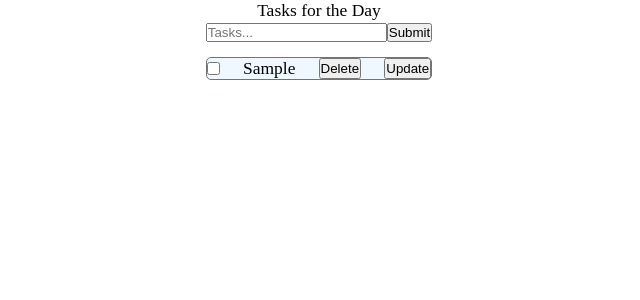
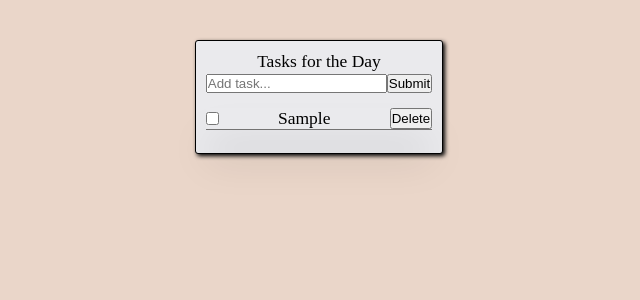
Before and after one commit to flor3z/newToDo, a React (Create React App) app: page / in a window 1280 px wide. Both pictures are taken after typing "Sample" into the empty fields and a click on the button "Submit". Shown: the top 300 px of the page, without its empty margins (321-961 px from the left). Built offline with nearby package versions, Linux system fonts and the light colour scheme.

Commit message:
edit feature 1.0 added and styles updated

```diff
--- a/src/components/Item.js
+++ b/src/components/Item.js
@@ -8,22 +8,30 @@ export default class Item extends React.Component {
   render() {
     // console.log(this.props.data.isCompleted);
     // console.log(this.props.id); //this is pulling as undefined...find a way to send it down properly,so that u can send it back up
-    console.log(this.props.isCompleted);
+    // console.log(this.props.isCompleted);
     const completedClass = this.props.isCompleted ? 'strike-out' : '';
     return (
       <li>
-        {/* swtiched from onClick to onChange for checkbox property...was return an error */}
+        {/* swtiched from onClick to onChange for checkbox property...was returning an error (line 18) */}
+        {/* Try giving the Span element the onClick for the Item Update so that it updates in place..? */}
         <div className="item-container">
           <input
             onChange={() => this.props.onClickComplete(this.props.id)}
             type="checkbox"
             checked={this.props.isCompleted}
           />
-          <span className={completedClass}>{this.props.task}</span>
+          <span
+            onClick={() => this.props.onClickEdit(this.props.id)}
+            className={completedClass}
+          >
+            {this.props.task}
+          </span>
           <button onClick={() => this.props.deleteItem(this.props.id)}>
             Delete
           </button>
-          <button>Update</button>
+          {/* <button onClick={() => this.props.onClickEdit(this.props.id)}>
+            Edit
+          </button> */}
         </div>
       </li>
     );
--- a/src/components/TodoList.js
+++ b/src/components/TodoList.js
@@ -16,6 +16,7 @@ export default class TodoList extends React.Component {
     this.addItem = this.addItem.bind(this);
     this.onClickComplete = this.onClickComplete.bind(this);
     this.deleteItem = this.deleteItem.bind(this);
+    this.onClickEdit = this.onClickEdit.bind(this);
   }
   onTextChangeHandler(event) {
     const { name, value } = event.target;
@@ -42,9 +43,8 @@ export default class TodoList extends React.Component {
       isCompleted: false,
       text: itemValue,
     };
-    //Pay Close attention to the way you created the newTodo! Remeber the Key names to properly select those values!!!!//
+    if (newTodo.text !== '') {
       const updatedList = [...this.state.itemList, newTodo];
-
       this.setState({
         itemList: updatedList,
         id: id + 1,
@@ -52,6 +52,9 @@ export default class TodoList extends React.Component {
         // isCompleted: false,
       });
     }
+    //Pay Close attention to the way you created the newTodo! Remeber the Key names to properly select those values!!!!//
+  }
+
   //Keep testing (if it doesnt equal the ID it stays in original list, if it DOES equal, it gets filtered out!)
   deleteItem(id) {
     const newList = this.state.itemList.filter((item) => item.id !== id);
@@ -59,6 +62,22 @@ export default class TodoList extends React.Component {
       itemList: newList,
     });
   }
+
+  onClickEdit(id) {
+    //First filter out the specific Item from the list that was clicked
+    const filterListItems = this.state.itemList.filter(
+      (item) => item.id !== id
+    );
+    //Second, I need to filter out the text of that item to edit it
+    const selectedItem = this.state.itemList.find((item) => item.id === id);
+    console.log(filterListItems, selectedItem);
+    this.setState({
+      itemList: filterListItems,
+      itemValue: selectedItem.text,
+      id: id,
+    });
+  }
+
   //Created this new method below for Updating the Checked property based on the specifc Item...still needs work on switching its isCompleted status..
   onClickComplete(id) {
     const newList = this.state.itemList.map((item) => {
@@ -90,7 +109,7 @@ export default class TodoList extends React.Component {
             value={this.state.itemValue}
             name="itemValue"
             type="text"
-            placeholder="Tasks..."
+            placeholder="Add task..."
             onChange={this.onTextChangeHandler}
           />
           <button onClick={this.addItem}>Submit</button>
@@ -105,6 +124,7 @@ export default class TodoList extends React.Component {
                   task={item.text}
                   onClickComplete={this.onClickComplete}
                   deleteItem={this.deleteItem}
+                  onClickEdit={this.onClickEdit}
                 />
               );
             })}
--- a/src/styles.css
+++ b/src/styles.css
@@ -2,6 +2,10 @@
   margin: 0;
   padding: 0;
   box-sizing: inherit;
+}
+body{
+  background-color: #ead6c9;
+
 }
 
 html {
@@ -12,7 +16,11 @@ html {
   position: center;
   text-align: center;
   font-size: 1.75rem;
-
+  border: 1px solid;
+  padding: 1rem;
+  border-radius: 3px;
+  box-shadow:  2px 2px 4px #000000;
+  background-color: rgb(234, 234, 237);
 }
 
 ul {
@@ -22,10 +30,12 @@ ul {
 
 .task-content input:focus {
   outline: none;
-  background-color: rgb(197, 220, 228);
-  border: 1px solid rgb(0, 0, 0);
+  border-style: solid;
+
+  /* background-color: rgb(197, 220, 228); */
+  /* border: 1px solid rgb(0, 0, 0); */
   border-radius: 3px;
-  padding: 2px;
+  /* padding: 2px; */
 }
 
 .strike-out {
@@ -34,15 +44,17 @@ ul {
 
 .item-container{
   margin-bottom: 1.25rem;
-  border-radius: 5px;
-  background-color: aliceblue;
-  border: 1px solid rgb(116, 115, 115);
+  box-shadow: 0px 30px 40px rgba(0,0,0,.1);
+  background-color: transparent;
+  border-bottom: 1px solid rgb(116, 115, 115);
   list-style-type: none;
   display: flex;
   justify-content: space-between;
 }
 
 .main-content-container{
+
+  margin-top: 4rem;
   display: flex;
   flex-direction: row;
   justify-content: space-evenly;
```
Lines whose indentation alone changed are shown as unchanged.
